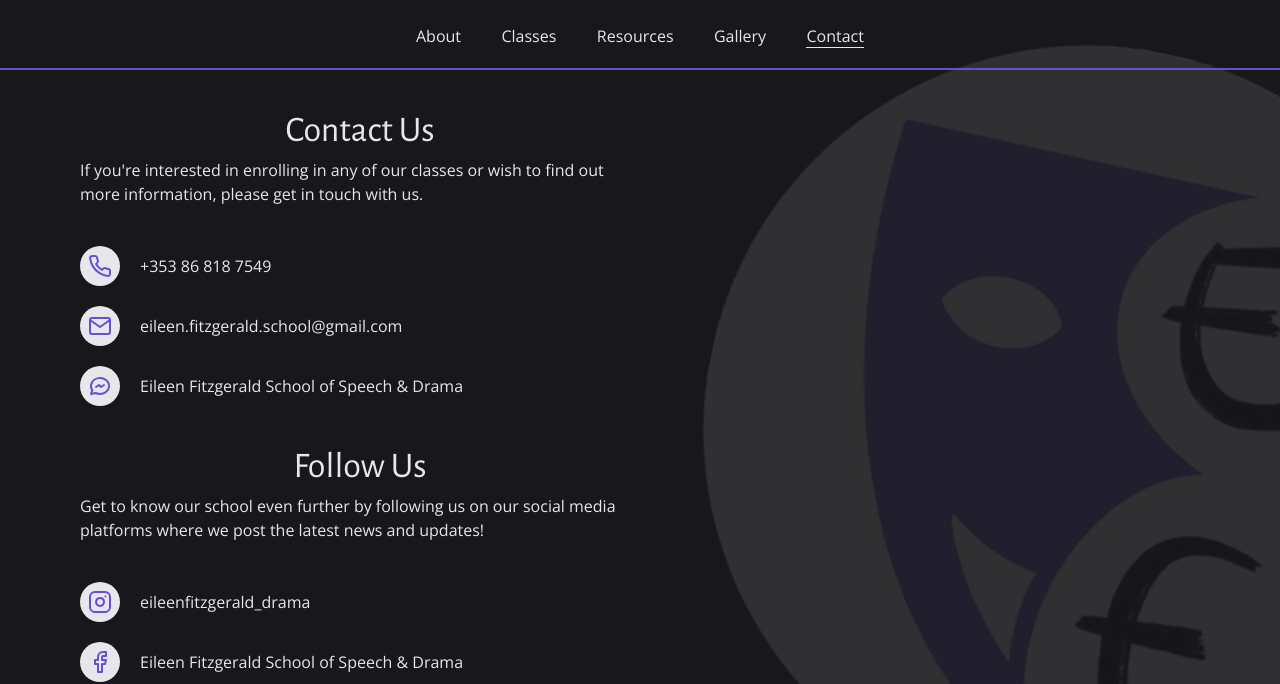
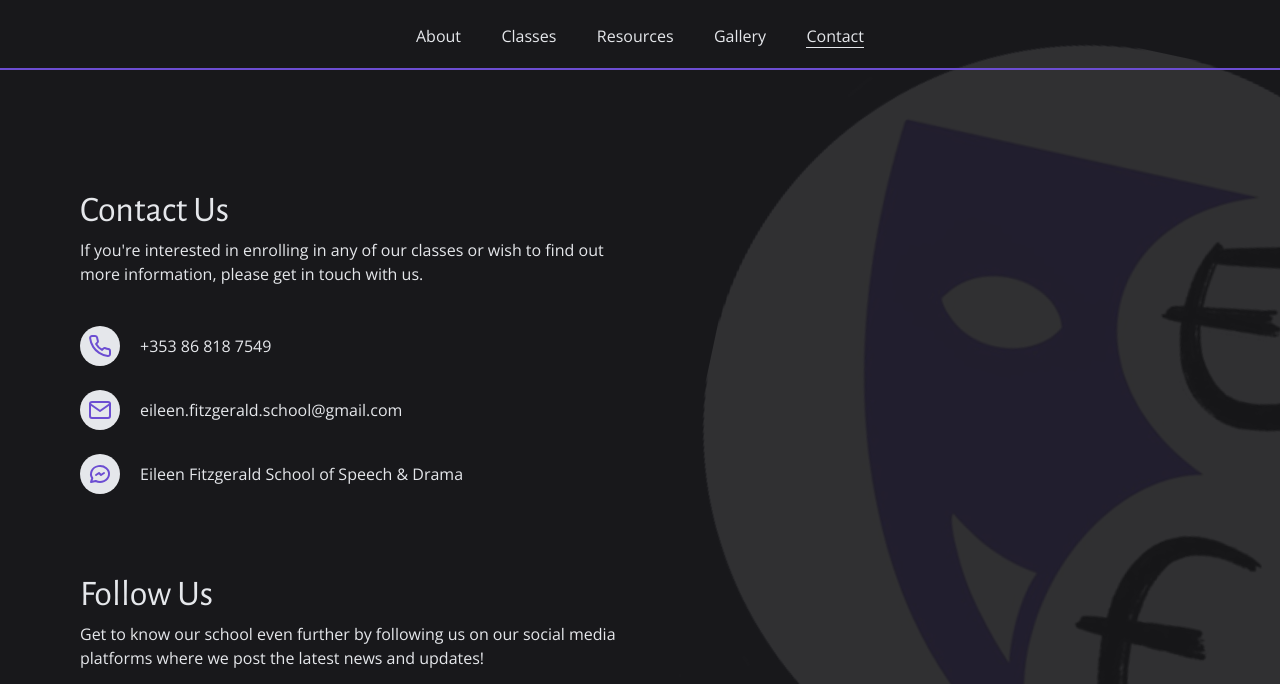
Before and after one commit to kailafitz/eileen-fitzgerald-school, a Next.js app: page /contact in a window 1280 px wide. Shown: the part 152-836 px from the top of the page. Built offline with nearby package versions, Linux system fonts and the light colour scheme.

Commit message:
Spacing adjustments on Contact page

```diff
--- a/app/contact/page.tsx
+++ b/app/contact/page.tsx
@@ -70,7 +70,7 @@ const Contact = () => {
         <Container className="pb-10">
           <ContactDetails />
         </Container>
-        <div className="bg-primary pb-10" id="locations">
+        <div className="bg-primary pt-10 pb-20" id="locations">
           <Container>
             <Locations />
           </Container>
--- a/components/custom/contactDetails.tsx
+++ b/components/custom/contactDetails.tsx
@@ -73,15 +73,16 @@ const ContactDetails = () => {
         alt="logo"
         className="absolute top-44 w-screen md:w-3/5 md:-top-6 md:-right-48 opacity-10 rotate-12 -z-10"
       />
-      <div className="flex flex-col">
+      <div className="flex flex-col py-20 space-y-10">
         <div className="w-full md:w-1/2 text-left">
           <SectionHeading
             title="Contact Us"
             subtitle="If you&#39;re interested in enrolling in any of our classes or wish
             to find out more information, please get in touch with us."
-            className="text-center md:text-left md:mx-0 lg:w-full"
+            className="md:mx-0 lg:w-full"
+            left
           />
-          <div className="w-fit space-y-5">
+          <div className="w-fit space-y-6">
             {contactDetails.map((detail, i) => {
               return (
                 <ContactDetail
@@ -99,9 +100,10 @@ const ContactDetails = () => {
             title="Follow Us"
             subtitle="Get to know our school even further by following us on our social
             media platforms where we post the latest news and updates!"
-            className="text-center md:text-left md:mx-0 lg:w-full"
+            className="md:mx-0 lg:w-full"
+            left
           />
-          <div className="w-fit space-y-5">
+          <div className="w-fit space-y-6">
             {socialMediaDetails.map((detail, i) => {
               return (
                 <ContactDetail
```
